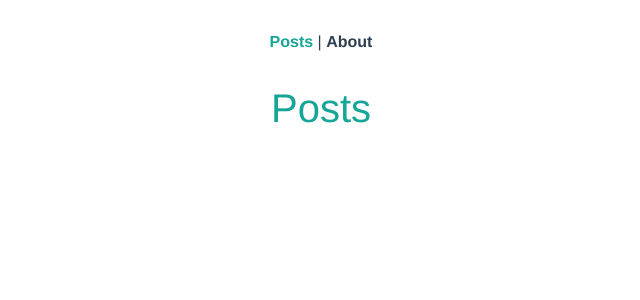
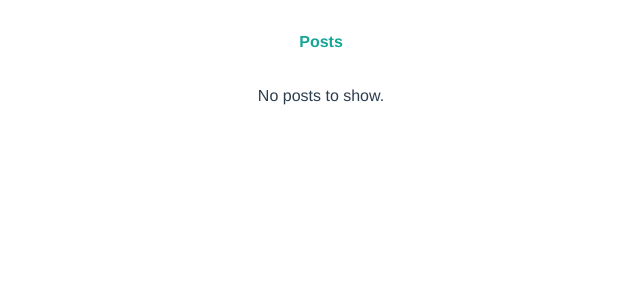
Before and after one commit to krajko/vue_zadaci, a Vue app in the folder vue_zadaci4/blog-app/: page /posts in a window 1280 px wide. Shown: the top 300 px of the page, without its empty margins (319-959 px from the left). Built offline with nearby package versions, Linux system fonts and the light colour scheme.

Commit message:
zadatak 2

```diff
--- a/vue_zadaci4/blog-app/src/App.vue
+++ b/vue_zadaci4/blog-app/src/App.vue
@@ -1,8 +1,7 @@
 <template>
   <div id="app">
     <div id="nav">
-      <router-link to="/posts">Posts</router-link> |
-      <router-link to="/about">About</router-link>
+      <router-link to="/posts">Posts</router-link>
     </div>
     <router-view/>
   </div>
--- a/vue_zadaci4/blog-app/src/components/AppPosts.vue
+++ b/vue_zadaci4/blog-app/src/components/AppPosts.vue
@@ -1,12 +1,41 @@
 <template>
-  <div>
-    <h1 class="text-primary">Posts</h1>
+  <div class="container">
+    <ul class="list-unstyled d-flex flex-column justify-content-center">
+      <li v-for="post in posts" :key="post.id">
+        {{ post.title }}
+      </li>
+
+      <li v-if="posts.length === 0">No posts to show.</li>
+    </ul>
   </div>
 </template>
 
 <script>
+import Posts from '../services/Posts.js';
+
 export default {
-  name: 'AppPosts'
+  name: 'AppPosts',
+
+  data() {
+    return {
+      posts: []
+    }
+  },
+
+  created() {
+
+  },
+
+  methods: {
+    async getPosts () {
+      try {
+        this.posts = await Posts.getAll();
+      } catch(err) {
+        console.log(err);
+        this.posts = [];
+      }
+    }
+  }
 }
 </script>
 
--- /dev/null
+++ b/vue_zadaci4/blog-app/src/services/Posts.js
@@ -0,0 +1,20 @@
+import axios from 'axios';
+
+class Posts {
+  constructor () {
+    const instance = axios.create({
+      baseURL: 'http://localhost:3000/api'
+    });
+
+    this.client = instance;
+  }
+
+  async getAll() {
+    const { data } = await this.client.get('posts');
+
+    return data;
+  }
+
+}
+
+export default new Posts();
```
Also changed, not shown: vue_zadaci4/blog-app/.eslintrc.js.
